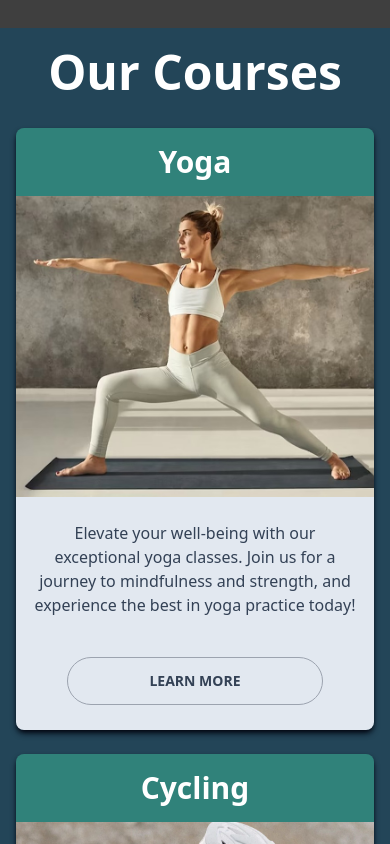
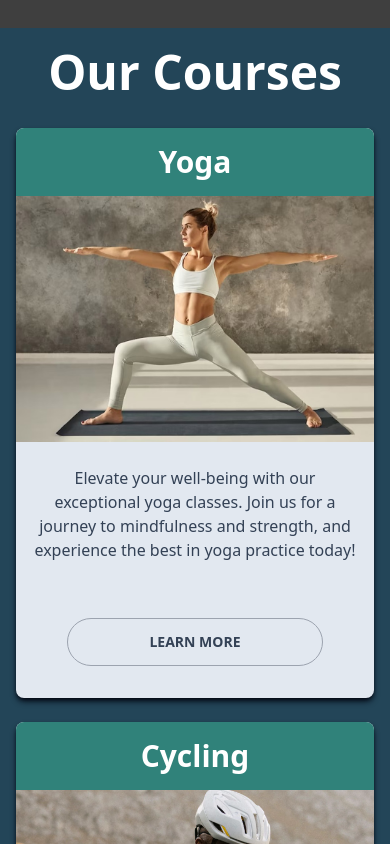
Before and after one commit to ymn-dev/benom-health-webapp-frontend, a React (Vite) app: page / in a window 390 px wide. Shown: the part 880-1724 px from the top of the page. Built offline with nearby package versions, Linux system fonts and the light colour scheme; grey boxes are pictures that could not be loaded.

Commit message:
editresponsive

```diff
--- a/src/Component/Home/Card.jsx
+++ b/src/Component/Home/Card.jsx
@@ -5,20 +5,20 @@ const Card = ({ Name, Image, Text }) => {
   const link = "/" + Name.split(" ").join("-").toLowerCase();
   return (
 
-    <div className="text-white overflow-hidden mx-4 hover:scale-105 shadow-md shadow-gray-950 duration-150 rounded-lg ">
+    <div className="text-white overflow-hidden mx-4 hover:scale-105 shadow-md shadow-gray-950 duration-150 rounded-lg  bg-slate-200 pb-4">
       <div className="bg-dark-sea p-4">
         <h3 className="text-3xl font-family: 'Nunito' font-bold">{Name}</h3>
       </div>
-      <div className="w-full h-2/4 overflow-hidden">
+      <div className="w-370 h-307 overflow-hidden">
         <img src={Image} alt={Name} className="w-full h-full object-cover" />
       </div>
-      <div className=" bg-slate-200 p-4 pb-20 ">
-        <p className="text-slate-700 font-family: 'Nunito' mt-2 mb-8">{Text}</p>
-        <div className="card-actions justify-center">
+      <div className=" bg-slate-200 p-4 h-30 w-100 justify-center items-center">
+        <p className="text-slate-700 font-family: 'Nunito' mt-2 mb-8 text-center">{Text}</p>
+      </div>
+      <div className="card-actions justify-center pb-4 ">
        <Link to={link} className=" text-slate-700 mt-2 font-bold justify-center btn btn-wide rounded-full bg-slate-200 border-gray-400 hover:bg-sea-blue duration-500 hover:border-gray-400 hover:scale-105">
          {'Learn more'}
         </Link>
-    </div>
       </div>
     </div>
 
```
